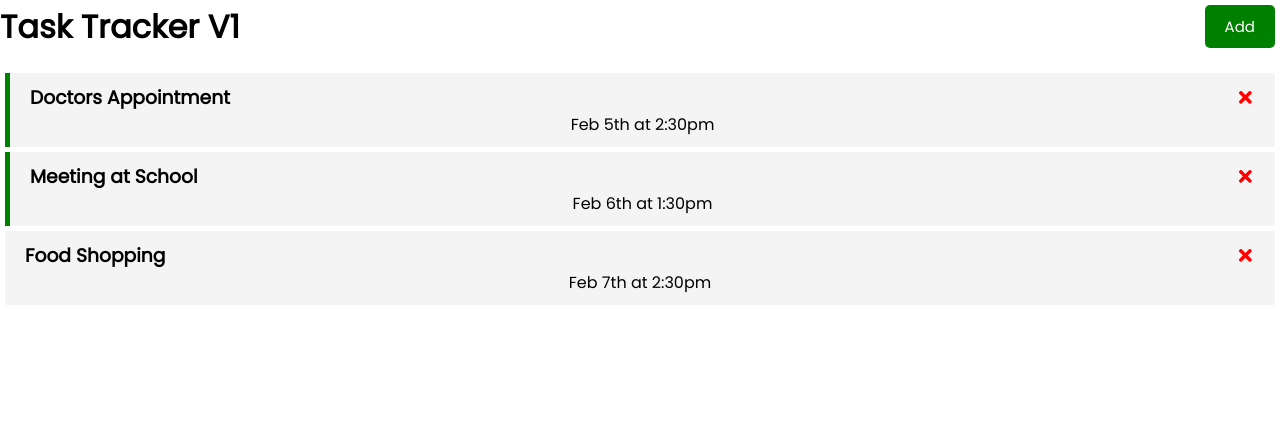
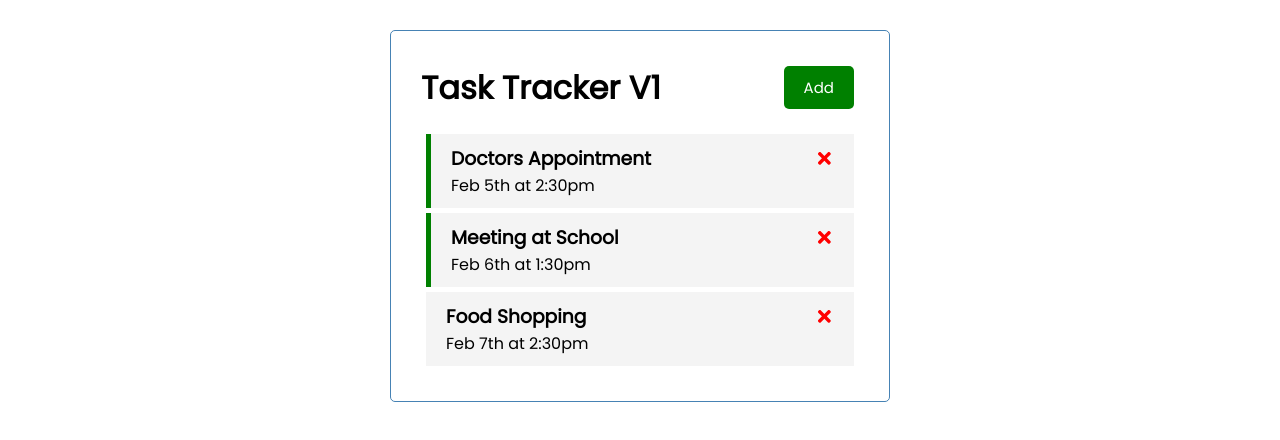
Before and after one commit to almonteluis/react-task-tracker, a React (Create React App) app: page / in a window 1280 px wide. Shown: the top 440 px of the page. Built offline with nearby package versions, Linux system fonts and the light colour scheme.

Commit message:
showAdd task box and changed button state depending if show task is showing or not

```diff
--- a/src/App.js
+++ b/src/App.js
@@ -51,10 +51,11 @@
   };
 
   return (
-    <div className='App'>
+    <div className='container'>
       <Header
         title='Task Tracker V1'
         onAdd={() => setShowAddTasks(!showAddTasks)}
+        showAdd={showAddTasks}
       />
       {showAddTasks && <AddTask onAdd={addTask} />}
       {tasks.length > 0 ? (
--- a/src/components/Header.js
+++ b/src/components/Header.js
@@ -1,11 +1,15 @@
 import PropTypes from "prop-types";
 import Button from "./Button";
 
-const Header = ({ title, onAdd }) => {
+const Header = ({ title, onAdd, showAdd }) => {
   return (
     <header className='header'>
       <h1>{title}</h1>
-      <Button color='green' text='Add' onClick={onAdd} />
+      <Button
+        color={showAdd ? "red" : "green"}
+        text={showAdd ? "Close" : "Add"}
+        onClick={onAdd}
+      />
     </header>
   );
 };
```
